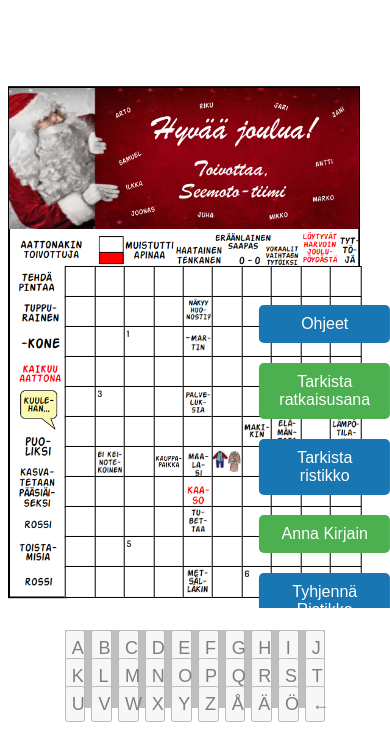
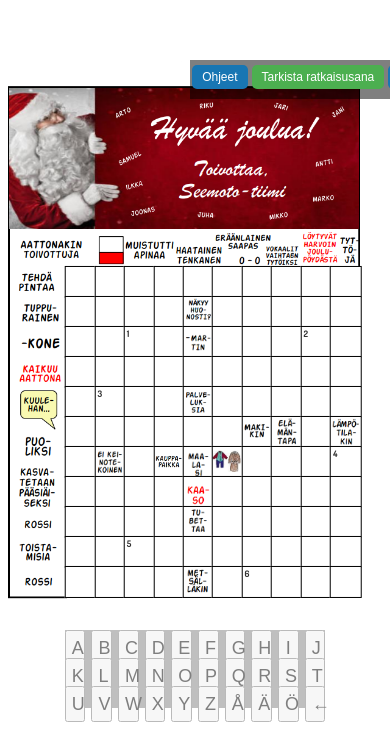
Before and after one commit to DeveloperWizard83/ristikko2021, a React (Vite) app: page / in a window 390 px wide. Shown: the part 111-844 px from the top of the page. Built offline with nearby package versions, Linux system fonts and the light colour scheme.

Commit message:
Säädetty näppäinten näkymistä mobiilissa

```diff
--- a/src/CustomKeyboard.css
+++ b/src/CustomKeyboard.css
@@ -78,6 +78,31 @@
 
 
     @media (max-width: 400px) {
+      .button-container {
+        position: fixed;
+       top: 0;
+        height: auto; /* Auto height to contain the buttons */
+        width: 100vw; /* Full width to use the entire screen width */
+        z-index: 2; /* Ensure it's above the keyboard container */
+        background: rgba(0,0,0,0.5); /* Semi-transparent background */
+        padding: 10px 0; /* Add some padding at the top and bottom */
+        box-sizing: border-box; /* Include padding in the width calculation */
+        display: flex; /* Use flexbox for internal alignment */
+        flex-direction: row; /* Arrange flex items horizontally */
+        align-items: center; /* Center-align the flex items vertically */
+        justify-content: space-around; /* Distribute the items evenly with space around them */
+        overflow-x: auto; /* Allows horizontal scrolling if buttons overflow */
+        transform: translateY(-500%);
+      }
+
+      .button-container button {
+        /* Adjust button styles to be smaller and fit within the container */
+        padding: 5px 10px; /* Reduced padding */
+        font-size: 12px; /* Smaller font size */
+        margin: 0 2px; /* Small margin to keep buttons from touching */
+        min-width: 0; /* Allow buttons to shrink */
+        flex: 0 0 auto; /* Do not grow, do not shrink, and base size on content */
+      }
         .custom-keyboard-container {
             display: flex;
             position: fixed;
```
